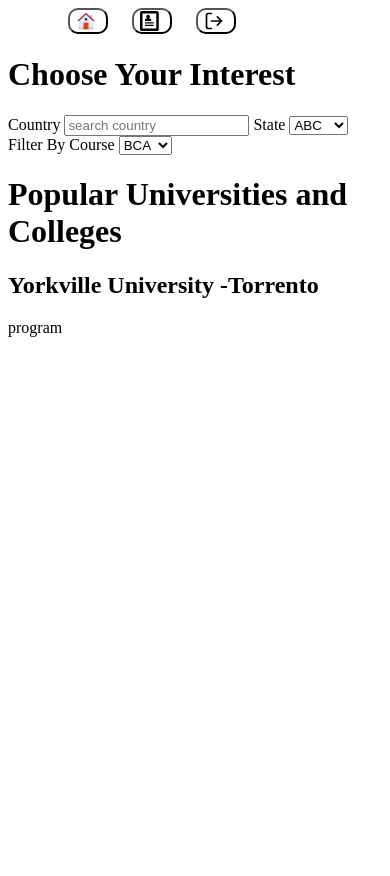
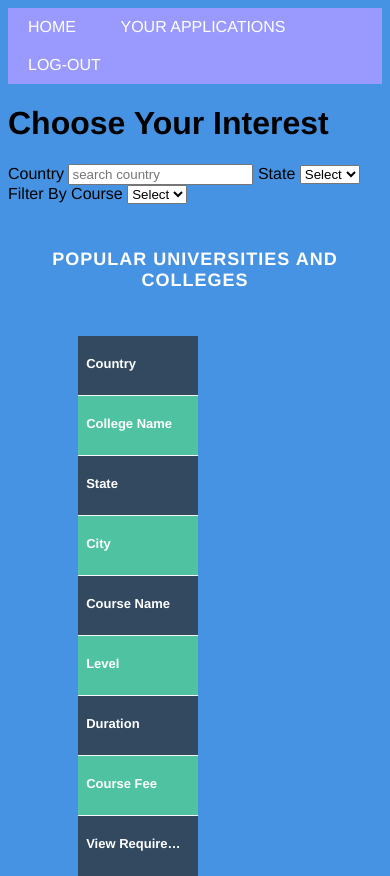
Before and after one commit to royaldukhee/BCA-Project, a PHP site: page /BCA-Project/college-info.php in a window 390 px wide. Before the commit the page ends 337 px from the top, so only its background shows below. Run offline with PHP 8.4, Linux system fonts and the light colour scheme; data that the repository does not hold is empty.

Commit message:
college data reterieve from dB and show in table

```diff
--- /dev/null
+++ b/college-info/college-info.css
@@ -0,0 +1,119 @@
+.body{
+    box-sizing: border-box;
+
+}
+body{
+    font-family: Helvetica;
+    background: rgba(71,147,227,1);
+}
+h2{
+    text-align: center;
+    font-size: 18px;
+    text-transform: uppercase;
+    letter-spacing: 1px;
+    color: white;
+    padding: 30px 0;
+}
+.collegeInfo-table{
+    margin: 10px 70px 70px;
+    box-shadow: 0px 35px 50px rgba(0,0,0,0.2);
+}
+.tableClass{
+    border-radius: 5px;
+    font-size: 12px;
+    font-weight: normal;
+    border:none;
+    border-collapse: collapse;
+    width: 100%;
+    max-width: 100%;
+    white-space: nowrap;
+    background-color: white;
+}
+.tableClass td, .tableClass th{
+    text-align: Left;
+    padding: 8px;
+}
+.tableClass td{
+    border-right: 1px solid #f8f8f8;
+    font-size: 12px;
+}
+.tableClass thead th {
+    color: #ffffff;
+    background: #4FC3A1;
+}
+
+
+.tableClass thead th:nth-child(odd) {
+    color: #ffffff;
+    background: #324960;
+}
+
+.tableClass tr:nth-child(even) {
+    background: #F8F8F8;
+}
+
+/* Responsive */
+
+@media (max-width: 767px) {
+    .tableClass {
+        display: block;
+        width: 100%;
+    }
+    .table-wrapper:before{
+        content: "Scroll horizontally >";
+        display: block;
+        text-align: right;
+        font-size: 11px;
+        color: white;
+        padding: 0 0 10px;
+    }
+    .tableClass thead, .tableClass tbody, .tableClass thead th {
+        display: block;
+    }
+    .tableClass thead th:last-child{
+        border-bottom: none;
+    }
+    .tableClass thead {
+        float: left;
+    }
+    .tableClass tbody {
+        width: auto;
+        position: relative;
+        overflow-x: auto;
+    }
+    .tableClass td, .tableClass th {
+        padding: 20px .625em .625em .625em;
+        height: 60px;
+        vertical-align: middle;
+        box-sizing: border-box;
+        overflow-x: hidden;
+        overflow-y: auto;
+        width: 120px;
+        font-size: 13px;
+        text-overflow: ellipsis;
+    }
+    .tableClass thead th {
+        text-align: left;
+        border-bottom: 1px solid #f7f7f9;
+    }
+    .tableClass tbody tr {
+        display: table-cell;
+    }
+    .tableClass tbody tr:nth-child(odd) {
+        background: none;
+    }
+    .tableClass tr:nth-child(even) {
+        background: transparent;
+    }
+    .tableClass tr td:nth-child(odd) {
+        background: #F8F8F8;
+        border-right: 1px solid #E6E4E4;
+    }
+    .tableClass tr td:nth-child(even) {
+        border-right: 1px solid #915a5a;
+    }
+    .tableClass tbody td {
+        display: block;
+        text-align: center;
+    }
+}
--- a/college-info/college-info.php
+++ b/college-info/college-info.php
@@ -1,34 +1,105 @@
 <?php
-require('../includes/dbconnect.inc.php');
 include_once '../nav/nav.php'
 ?>
 <!DOCTYPE html>
 <html lang="en">
+
 <head>
     <meta charset="UTF-8">
     <meta name="viewport" content="width=device-width, initial-scale=1.0">
+    <link rel="stylesheet" href="college-info.css">
     <title>Colleges information</title>
 </head>
+
 <body>
     <h1>Choose Your Interest</h1>
     <label for="country">Country</label>
-    <input type="search" id =search placeholder="search country">
-</select>
+    <input type="search" id=search placeholder="search country">
     <label for="state">State</label>
-
     <select name="state" id="state">
-    <option value="finland">ABC</option>
-    <option value="denmark ">CDFE</option>
+        <option value="">Select</option>
     </select>
     <label for="program">Filter By Course</label>
     <select name="program" id="program">
-    <option value="bca">BCA</option>
-    <option value="CSIT ">CSIT</option>
+        <option value="">Select</option>
     </select>
-<h1>Popular Universities and Colleges</h1>
-<div>
-    <h2>Yorkville University -Torrento</h2>
-    program
+    <h2>Popular Universities and Colleges</h2>
+    <div class="collegeInfo-table">
+        <table class="tableClass">
+            <thead>
+                <tr>
+                    <th>Country</th>
+                    <th>College Name</th>
+                    <th>State</th>
+                    <th>City</th>
+                    <th>Course Name</th>
+                    <th>Level</th>
+                    <th>Duration</th>
+                    <th>Course Fee</th>
+                    <th>View Requirements</th>
+                </tr>
+            </thead>
+            <tbody id="table-body">
+              <tr>
+                    <!-- <td>loregdjkj</td>
+                    <td>hxkjlf</td>
+                    <td>lfffnvcvnn</td>
+                    <td>fcvb,mckm</td>
+                    <td>xfhkmbkk</td>
+                    <td>gjrjgjbjvod</td>
+                    <td>xbmkjbdljkckc</td>
+                    <td>fgkjijfgigxj</td>
+                    <td>fkgkhgjhfbb</td>
+                    <td><button id="view">view</button></td>
+                </tr> -->
+                        </tbody>
+
+        </table>
 
     </div>
+    <script>
+    window.onload = async function initialFetch() {
+        try {
+            const response = await fetch('../includes/college-info.inc.php', {
+                method: "POST",
+                body: '',
+                headers: {
+                    "Content-Type": "application/JSON"
+                },
+            });
+            if (!response.ok) {
+                throw new Error("Response Error");
+            } else {
+                const result = await response.json();
+                console.log(result);
+                const tableBody = document.querySelector('#table-body');
+
+                if (Array.isArray(result)) { // Check if result is an array
+                    result.forEach(data => {
+                        const tr = document.createElement('tr');
+                        tr.id=data.courseID;
+                        tr.innerHTML = `
+                            <td>${data.country}</td>
+                            <td>${data.collegename}</td>
+                            <td>${data.state}</td>
+                            <td>${data.city}</td>
+                            <td id=${data.courseID}>${data.coursename}</td>
+                            <td>${data.level}</td>
+                            <td>${data.duration} Semester</td>
+                            <td>${data.course_fee}</td>
+                            <td><button> view </button> </td>`;
+
+                        tableBody.appendChild(tr);
+                    });
+                } else {
+                    console.log("Invalid response format: expected an array");
+                }
+            }
+        } catch (error) {
+            console.log("Error Occurred", error);
+        }
+    }
+</script>
+
 </body>
+</html>
--- /dev/null
+++ b/includes/college-info.inc.php
@@ -0,0 +1,22 @@
+<?php
+require_once "../includes/dbconnect.inc.php";
+
+$rawdata=file_get_contents("php://input",true);
+$data =json_decode($rawdata);
+
+try {
+    $query = "select collegeID,collegename,country,state,city,level,courseID, coursename,aboutcourse,duration,course_fee from colleges natural join courses;";
+    $result = $conn->query($query);
+
+    if ($result->num_rows > 0) {
+        $rows = array();
+        while ($row = $result->fetch_assoc()) {
+            $rows[] = $row;
+        }
+        echo json_encode($rows);
+    } else {
+        echo json_encode(array());
+    }
+} catch (Exception $e) {
+    echo json_encode(array('error' => $e->getMessage()));
+}
--- a/includes/college-signup.inc.php
+++ b/includes/college-signup.inc.php
@@ -22,7 +22,7 @@ file_get_contents("php://input");
     } else {
         $passhash = password_hash($password, PASSWORD_DEFAULT);
         $insstmt =$conn->prepare("INSERT INTO colleges (collegename, email, password, country,state,city) VALUES (?,?, ?, ?,?,?)");
-        $insstmt->bind_param("ssssss",$country, $email, $passhash, $country,$state,$city);
+        $insstmt->bind_param("ssssss",$collegename, $email, $passhash, $country,$state,$city);
         $insstmt->execute();
         if ($insstmt->affected_rows > 0) {
             echo "success";
--- a/nav/nav.php
+++ b/nav/nav.php
@@ -1,52 +1,64 @@
-<div class="container">
+<html>
+
+
+<body>
+
     <nav class="nav-bar">
-        <ul type="none">
-            <li>
-                <button onclick="location.href='../student-home/student-home.php';"> <svg stroke="currentColor" fill="currentColor" stroke-width="0" version="1" viewBox="0 0 48 48" enable-background="new 0 0 48 48" height="20px" width="20px" xmlns="http://www.w3.org/2000/svg">
-                        <polygon fill="#E8EAF6" points="42,39 6,39 6,23 24,6 42,23"></polygon>
-                        <g fill="#C5CAE9">
-                            <polygon points="39,21 34,16 34,9 39,9"></polygon>
-                            <rect x="6" y="39" width="36" height="5"></rect>
-                        </g>
-                        <polygon fill="#B71C1C" points="24,4.3 4,22.9 6,25.1 24,8.4 42,25.1 44,22.9"></polygon>
-                        <rect x="18" y="28" fill="#D84315" width="12" height="16"></rect>
-                        <rect x="21" y="17" fill="#01579B" width="6" height="6"></rect>
-                        <path fill="#FF8A65" d="M27.5,35.5c-0.3,0-0.5,0.2-0.5,0.5v2c0,0.3,0.2,0.5,0.5,0.5S28,38.3,28,38v-2C28,35.7,27.8,35.5,27.5,35.5z"></path>
-                    </svg>
-                </button>
+        <ul>
+            <li><a href="../student-home/student-home.php">HOME</a></li>
+            <li><a href="#">YOUR APPLICATIONS</a>
+                <ul>
+                    <li><a href=" ">View</a></li>
+                    <li><a id="showcourse">Cancel</a></li>
+                </ul>
             </li>
-            <!-- <li><a href="Intakes.php" target="_self">Admissions</a></li>
-        <li><a href="Country.php" target="_self">Country</a> </li>
-        <li><a href="AcceptanceRate.php" target ="_self">Acceptance-Rate</a></li> -->
-            <li><button><svg stroke="currentColor" fill="currentColor" stroke-width="0" version="1.1" viewBox="0 0 16 16" height="20px" width="20px" xmlns="http://www.w3.org/2000/svg">
-                        <path d="M13.5 0h-12c-0.825 0-1.5 0.675-1.5 1.5v13c0 0.825 0.675 1.5 1.5 1.5h12c0.825 0 1.5-0.675 1.5-1.5v-13c0-0.825-0.675-1.5-1.5-1.5zM13 14h-11v-12h11v12zM4 9h7v1h-7zM4 11h7v1h-7zM5 4.5c0-0.828 0.672-1.5 1.5-1.5s1.5 0.672 1.5 1.5c0 0.828-0.672 1.5-1.5 1.5s-1.5-0.672-1.5-1.5zM7.5 6h-2c-0.825 0-1.5 0.45-1.5 1v1h5v-1c0-0.55-0.675-1-1.5-1z"></path>
-                    </svg></button></li>
-            <li><button><svg stroke="currentColor" fill="none" stroke-width="2" viewBox="0 0 24 24" stroke-linecap="round" stroke-linejoin="round" height="20px" width="20px" xmlns="http://www.w3.org/2000/svg">
-                        <path d="M9 21H5a2 2 0 0 1-2-2V5a2 2 0 0 1 2-2h4"></path>
-                        <polyline points="16 17 21 12 16 7"></polyline>
-                        <line x1="21" y1="12" x2="9" y2="12"></line>
-                    </svg></button></li>
+            <!-- <li><a href="#">APPLICATION</a>
+                <ul>
+                    <li><a href=" ">Pending</a></li>
+                    <li><a href="">Approved</a></li>
+                    <li><a href="">Rejected</a></li>
+                </ul>
+            </li> -->
+            <li><a href="..\">LOG-OUT</a></li>
         </ul>
     </nav>
-    <style>
-        li {
-            display:inline;
-            /* flex-direction: column; */
-            width: 100%;
+</body>
+<style>
+    .nav-bar {
+  background-color: #333;
+  position: relative;
+  z-index: 999;
+}
 
+.nav-bar ul {
+  list-style-type: none;
+  margin: 0;
+  padding: 0;
+  background: rgb(154, 154, 254);
+}
+.nav-bar ul li {
+  display: inline-block;
+}
+.nav-bar li a {
+  color: white;
+  display: block;
+  padding: 10px 20px;
+  text-decoration: none;
+}
+.nav-bar ul ul {
+  position: absolute;
+  top: 100%;
+  display: none;
+}
+.nav-bar ul ul li {
+  display: block;
+}
+.nav-bar li:hover ul {
+  display: block;
+}
+.nav-bar ul ul li a:hover {
+  background-color: #555;
+}
 
-        }
-        li button {
-            display: inline-flex;
-            justify-content:space-between;
-            border-radius: 10px;
-            margin-left: 20px;
-            width: 40px;
-            background-color: transparent;
-        }
-
-        button:hover {
-            background-color: yellowgreen;
-        }
-
-    </style>
+</style>
+</html>
```
Lines whose indentation alone changed are shown as unchanged.
